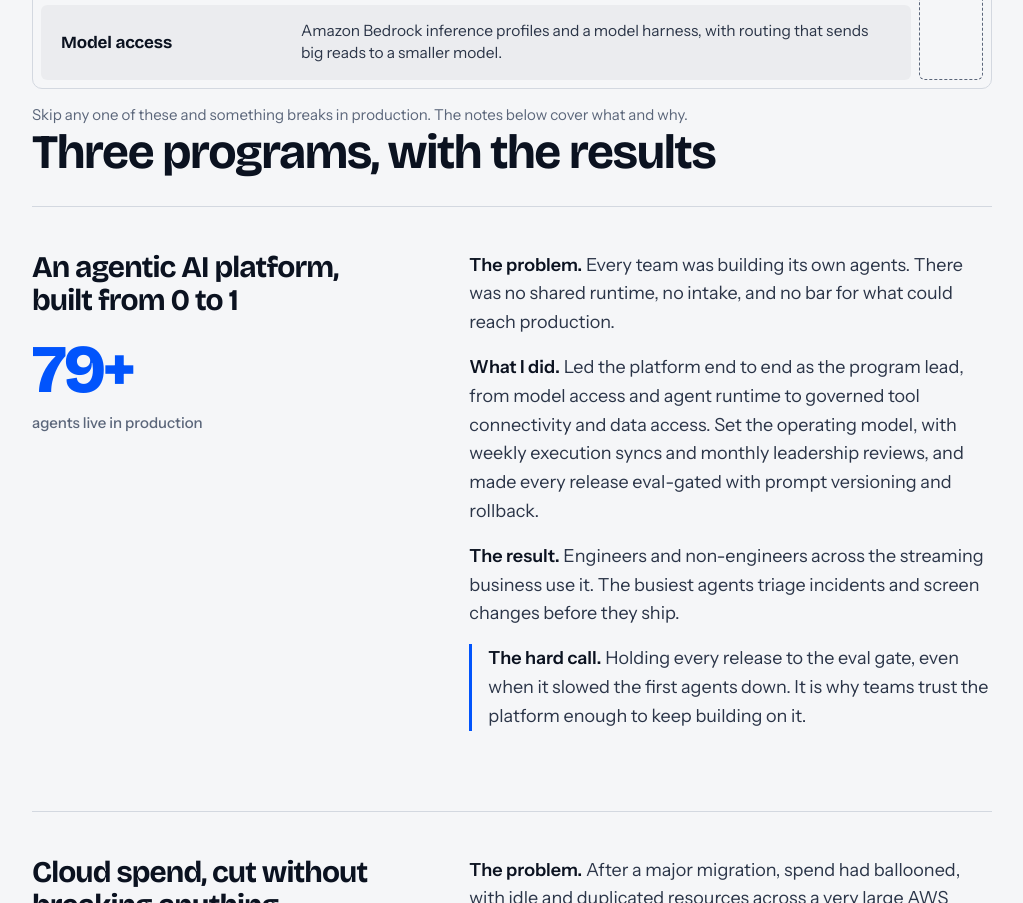
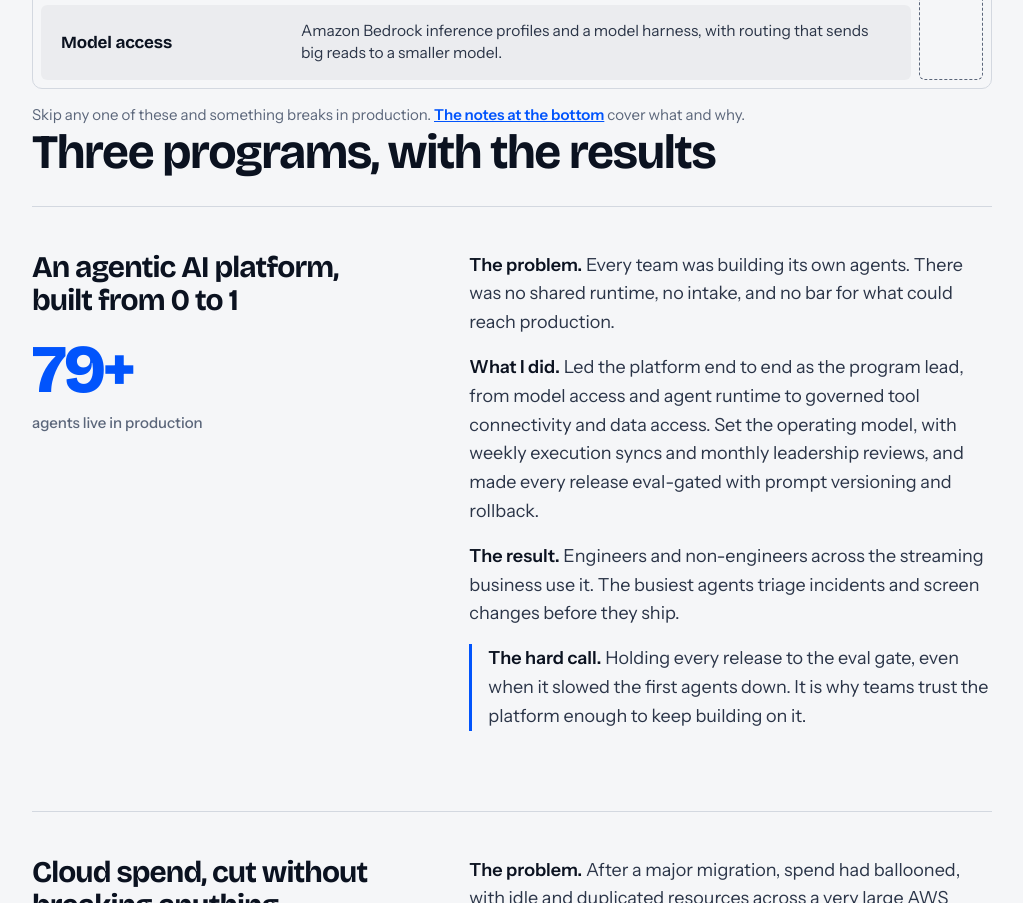
Before and after one commit to amir-sohel-builds/amir-sohel-builds.github.io, a plain HTML site: page index.html in a window 1280 px wide. Shown: the part 1617-2520 px from the top of the page, without its empty margins (128-1151 px from the left). Drawn offline with nearby package versions, Linux system fonts and the light colour scheme.

Commit message:
Add files via upload
updated index.html file

```diff
--- a/index.html
+++ b/index.html
@@ -95,6 +95,7 @@ section { padding-top: clamp(72px, 11vh, 120px); }
 .stack li.watch { grid-column: 2; grid-row: 1 / 8; display: flex; align-items: center; justify-content: center; border: 1px dashed var(--muted); border-radius: 6px; }
 .stack li.watch b { writing-mode: vertical-rl; transform: rotate(180deg); font: 600 15px var(--display); color: var(--muted); letter-spacing: 0.02em; }
 .stack-note { margin-top: 14px; font-size: 15px; color: var(--muted); }
+.stack-note a { color: var(--blue); font-weight: 600; }
 @media (max-width: 700px) {
   .stack { grid-template-columns: 1fr; }
   .stack li.layer { grid-template-columns: 1fr; gap: 4px; }
@@ -203,7 +204,7 @@ footer { border-top: 1px solid var(--rule); padding: 24px 0 36px; font-size: 14p
       <li class="layer" style="--i:0"><b>Model access</b><span>Amazon Bedrock inference profiles and a model harness, with routing that sends big reads to a smaller model.</span></li>
       <li class="watch" style="--i:7"><b>Observability and cost tracking</b></li>
     </ol>
-    <p class="stack-note">Skip any one of these and something breaks in production. The notes below cover what and why.</p>
+    <p class="stack-note">Skip any one of these and something breaks in production. <a href="#notes">The notes at the bottom</a> cover what and why.</p>
   </section>
 
   <section class="work wrap" id="work" aria-labelledby="work-h">
```
